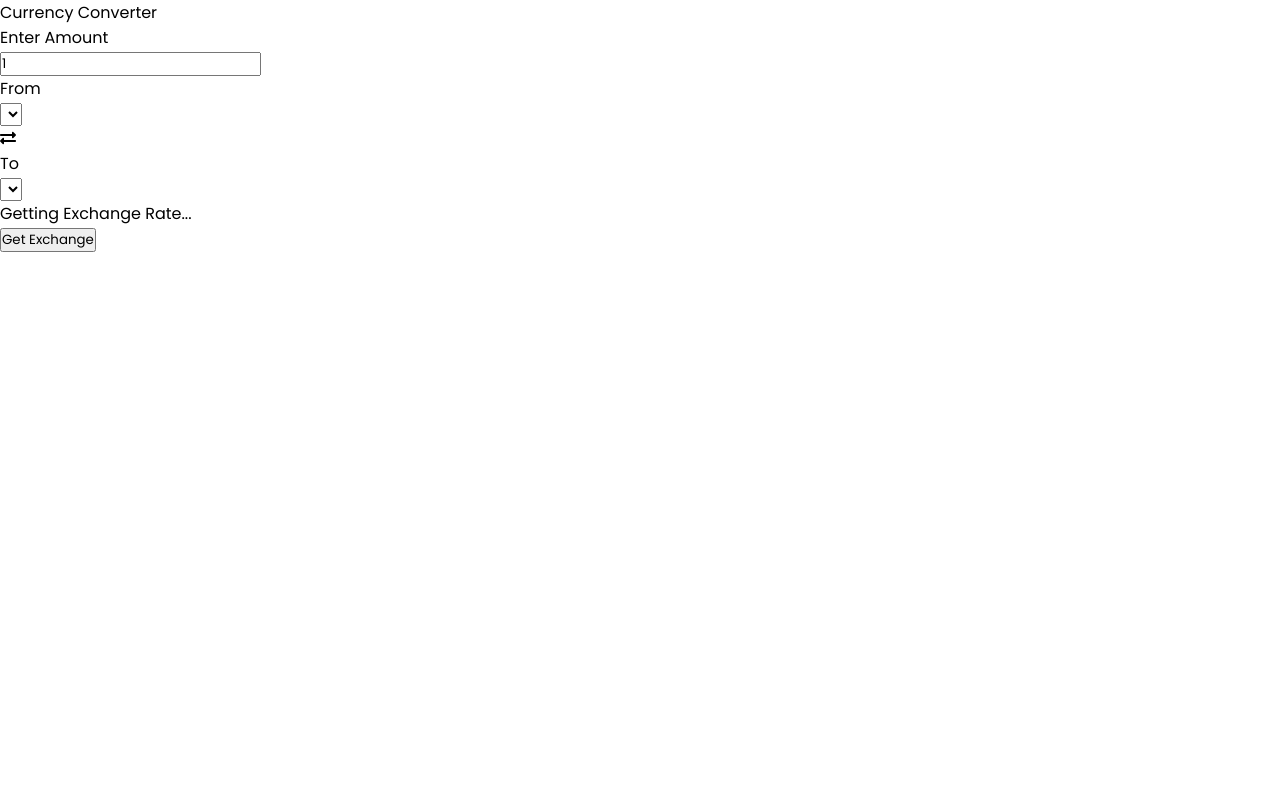
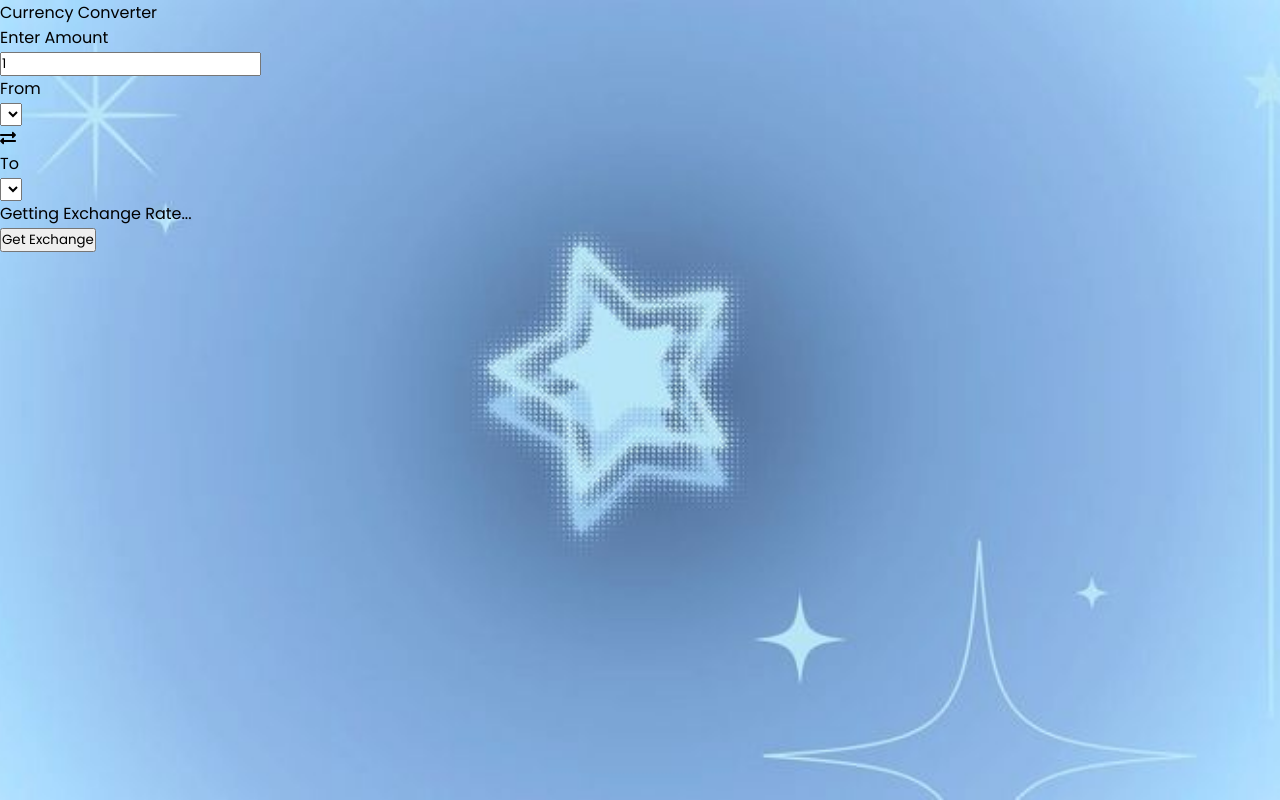
Before and after one commit to lpmn374/NABWecamp_Week2, a plain HTML site: page index.html in a window 1280 px wide. Drawn offline with Linux system fonts and the light colour scheme.

Commit message:
add background
Co-authored-by: Copilot <copilot@github.com>

```diff
--- a/style.css
+++ b/style.css
@@ -5,3 +5,8 @@
   box-sizing: border-box;
   font-family: 'Poppins', sans-serif;
 }
+
+body {
+  min-height: 100vh;
+  background: url("./assets/background.jpg") center/cover fixed no-repeat;
+}
```
Also changed, not shown: assets/background.jpg (added).
